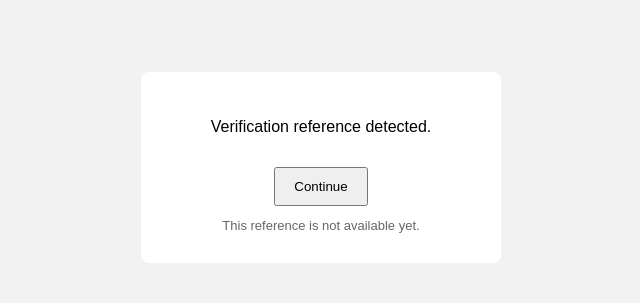
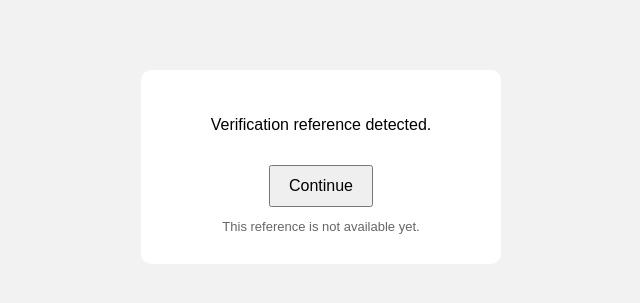
Before and after one commit to CodinKaizerDraco/CodinKaizerDraco.github.io, a plain HTML site: page verify.html in a window 1280 px wide. Both pictures are taken after a click on the button "Continue". Shown: the part 233-536 px from the top of the page, 319-959 px from the left. Drawn offline with Linux system fonts and the light colour scheme.

Commit message:
verify.html

```diff
--- a/verify.html
+++ b/verify.html
@@ -1,5 +1,5 @@
 <!DOCTYPE html>
-<html>
+<html lang="en">
 <head>
   <meta charset="UTF-8">
   <title>Account Verification</title>
@@ -13,18 +13,22 @@
       height: 100vh;
       margin: 0;
     }
+
     .box {
       text-align: center;
       background: white;
       padding: 30px;
-      border-radius: 8px;
+      border-radius: 10px;
       width: 300px;
     }
+
     button {
+      margin-top: 15px;
       padding: 10px 18px;
-      margin-top: 15px;
       cursor: pointer;
+      font-size: 16px;
     }
+
     #msg {
       margin-top: 12px;
       font-size: 13px;
@@ -33,6 +37,7 @@
   </style>
 </head>
 <body>
+
   <div class="box">
     <p>Verification reference detected.</p>
     <button onclick="checkDate()">Continue</button>
@@ -41,16 +46,18 @@
 
   <script>
     function checkDate() {
-      const unlockDate = new Date("2026-02-14T00:00:00");
+      const unlockDate = new Date("2026-02-14T00:00:00"); // 14 Feb
       const now = new Date();
 
       if (now >= unlockDate) {
-        window.location.href = "index.html"; // Redirect to your Valentine page
+        // Go to your Valentine page
+        window.location.href = "index.html";
       } else {
         document.getElementById("msg").innerText =
           "This reference is not available yet.";
       }
     }
   </script>
+
 </body>
 </html>
```
